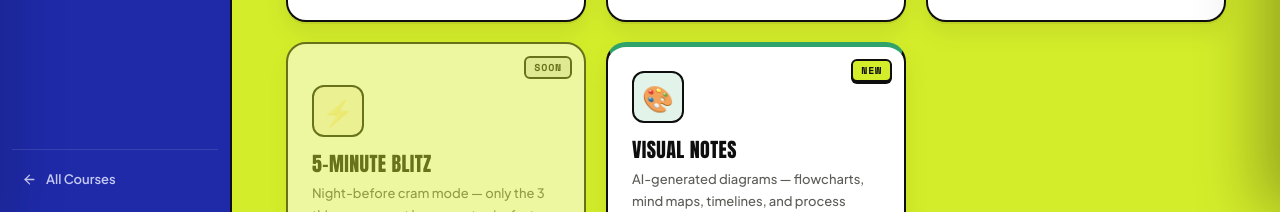
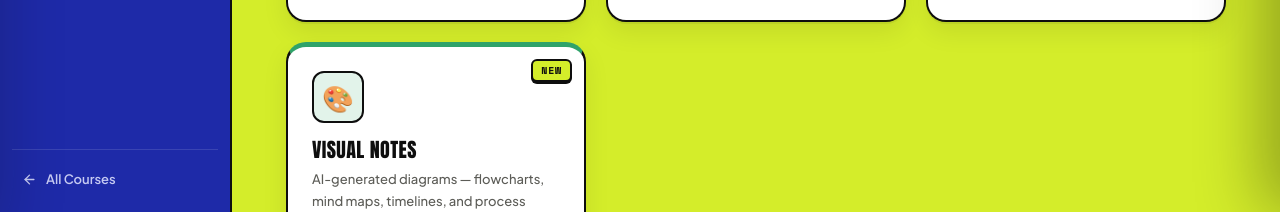
Before and after one commit to rbarmah/adwen, a Next.js app: page /courses/1/study in a window 1280 px wide. Shown: the part 588-800 px from the top of the page. Built offline with nearby package versions, Linux system fonts and the light colour scheme; no server answers; the database is empty.

Commit message:
Remove 5-Minute blitz mode from study room

```diff
--- a/src/app/(app)/courses/[id]/study/page.tsx
+++ b/src/app/(app)/courses/[id]/study/page.tsx
@@ -36,17 +36,7 @@ const STUDY_MODES = [
     route: '/study/teach',
     badge: 'NEW',
   },
-  {
-    id: 'blitz',
-    icon: '⚡',
-    label: '5-Minute Blitz',
-    description: 'Night-before cram mode — only the 3 things you must know per topic, fast and ruthless.',
-    accent: 'var(--tangerine)',
-    accentSoft: '#FEF3E8',
-    status: 'soon' as const,
-    route: null,
-    badge: 'SOON',
-  },
+
   {
     id: 'visual',
     icon: '🎨',
```
